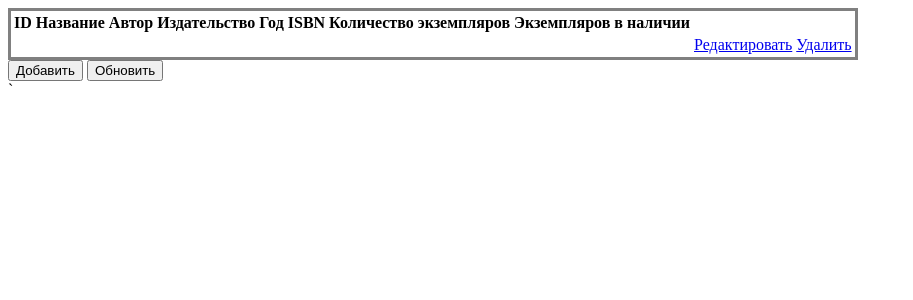
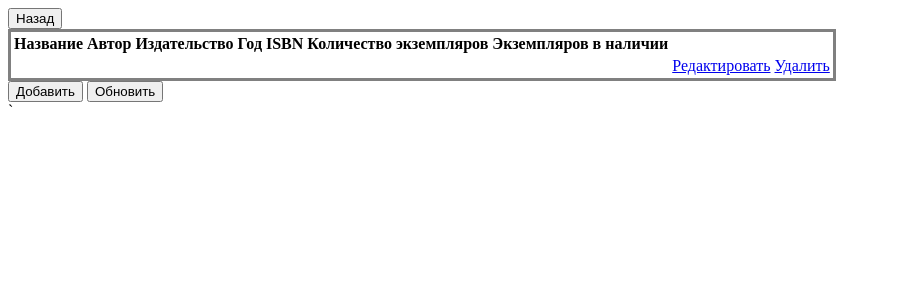
Before and after one commit to KiselevIvan/library, a PHP site: page /Books.php in a window 1280 px wide. Shown: the top 300 px of the page, without its empty margins (0-913 px from the left). Run offline with PHP 8.4, Linux system fonts and the light colour scheme; tables that the repository leaves empty or names only in its code hold one stand-in row (values such as "Sample post"); some libraries are stand-ins or nearby versions.

Commit message:
added button 'back'

```diff
--- a/Books.php
+++ b/Books.php
@@ -11,6 +11,11 @@
             box-shadow: 0 0 5px rgba(0, 0, 0, 0.5);
             border-radius: 5px;
         }
+
+        #books tr > *:nth-child(1) {
+            display: none;
+        }
+
     </style>
     <script src="https://code.jquery.com/jquery-3.5.1.min.js" integrity="sha256-9/aliU8dGd2tb6OSsuzixeV4y/faTqgFtohetphbbj0=" crossorigin="anonymous"></script>
     <script type="text/javascript" src="https://ajax.googleapis.com/ajax/libs/jquery/2.0.3/jquery.min.js"></script>
@@ -18,6 +23,7 @@
     <script src="js/book/script.js"></script>
 </head>
 <body>
+<input type="button" onclick="document.location='index.php'" value="Назад">
     <div>
         <?php $stmt = $pdo->query('SELECT * FROM book');?>
         <?php $stmt->setFetchMode( PDO::FETCH_CLASS, 'book');?>
--- a/Readers.php
+++ b/Readers.php
@@ -18,6 +18,7 @@
     <script src="js/reader/script.js"></script>
 </head>
 <body>
+<input type="button" onclick="document.location='index.php'" value="Назад">
     <div>
         <table id="readers" style="border-style: solid">
             <thead>
--- a/extraditions.php
+++ b/extraditions.php
@@ -1,6 +1,6 @@
 <html>
 <head>
-    <title>Читатели</title>
+    <title>Выдача книг</title>
     <?php require_once "back/connect.php";?>
     <?php require_once "Classes/Extradition.php";?>
 
@@ -18,6 +18,7 @@
     <script src="js/extradition/script.js"></script>
 </head>
 <body>
+<input type="button" onclick="document.location='index.php'" value="Назад">
     <div>
         <table id="extraditions" style="border-style: solid">
             <thead>
```
